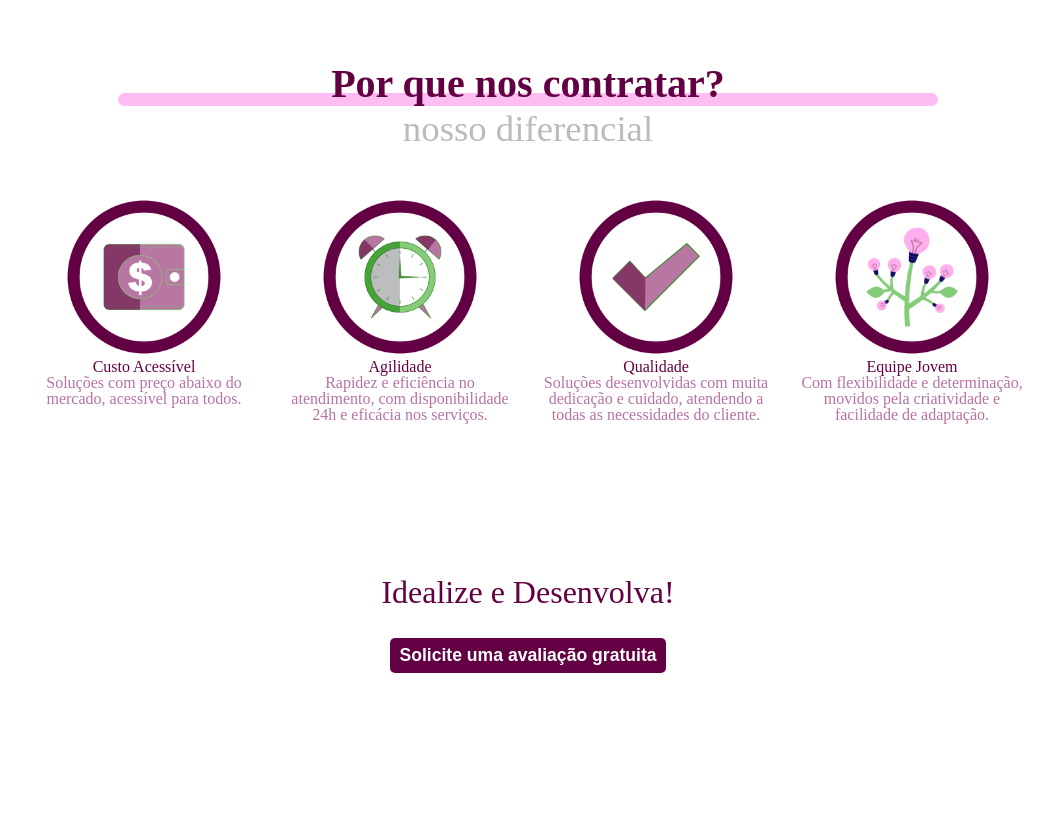
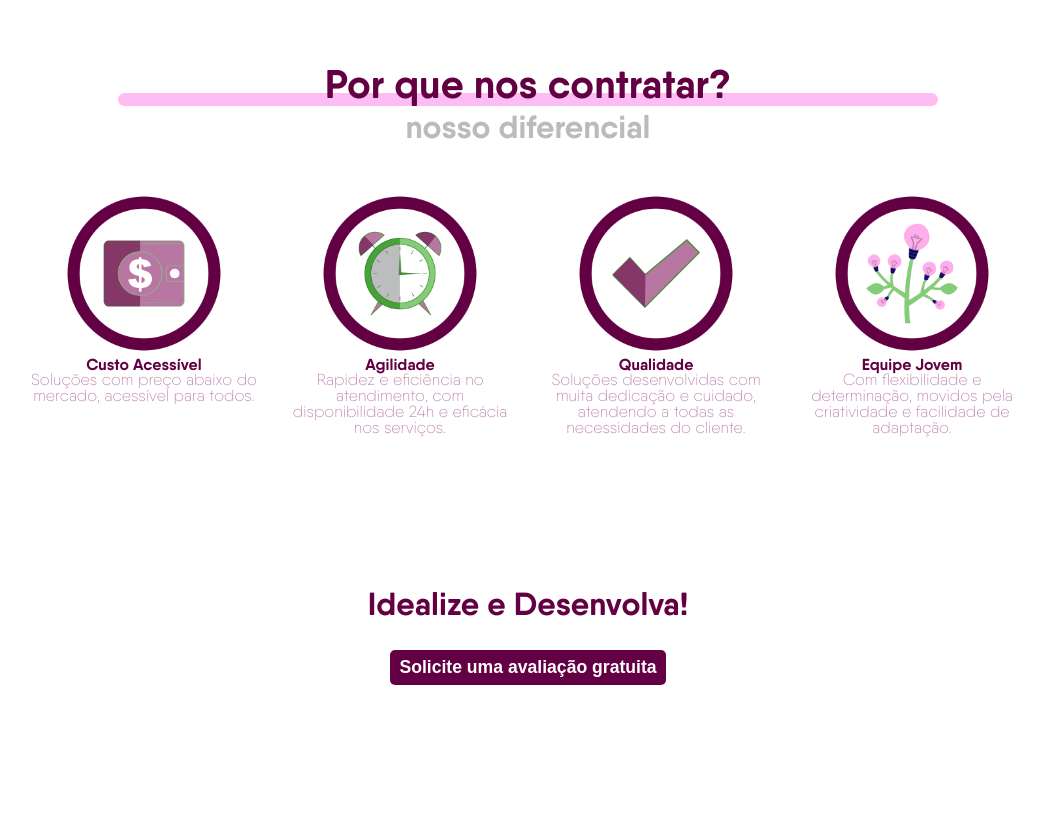
Before and after one commit to Beets-Jr/nosso-site, a PHP site: page / in a window 1280 px wide. Shown: the whole page, without its empty margins (112-1165 px from the left). Before the commit the page ends 673 px from the top, so only its background shows below. Run offline with PHP 8.4, Linux system fonts and the light colour scheme.

Commit message:
Inclusão da fonte Qanelas

```diff
--- a/css/style.css
+++ b/css/style.css
@@ -1,3 +1,23 @@
+/* FONTE */
+
+@font-face {
+    font-family: Qanelas-light;
+    src: url(../QanelasSoftUltraLight.otf)
+}
+
+@font-face {
+    font-family: Qanelas-bold;
+    src: url(../QanelasSoftBold.otf)
+}
+
+body {
+    font-family: 'Qanelas-bold';
+}
+
+.soft{
+    font-family: 'Qanelas-light';
+}
+
 #diferencial {
     margin: 5% 10%;
     text-align: center;
@@ -22,7 +42,7 @@
 
 #subtitulo-diferencial {
     color: #bbb;
-    font-size: 2.3em;
+    font-size: 2em;
     line-height: 80%;
     margin-bottom: 5%;
 }
--- a/index.html
+++ b/index.html
@@ -21,22 +21,22 @@
             <li class="item-lista-diferenciais">
                 <img class="imagens-redondas" src="img/custo.png" alt="carteira de cor roxa, representando o custo.">
                 <h5 class="nome-diferencial">Custo Acessível</h5>
-                <p class="desc-diferencial">Soluções com preço abaixo do mercado, acessível para todos.</p>
+                <p class="desc-diferencial soft">Soluções com preço abaixo do mercado, acessível para todos.</p>
             </li>
             <li class="item-lista-diferenciais">
                 <img class="imagens-redondas" src="img/agilidade.png" alt="relógio de cabeceira nas cores verdes e roxa, representando a agilidade.">
                 <h5 class="nome-diferencial">Agilidade</h5>
-                <p class="desc-diferencial">Rapidez e eficiência no atendimento, com disponibilidade 24h e eficácia nos serviços.</p>
+                <p class="desc-diferencial soft">Rapidez e eficiência no atendimento, com disponibilidade 24h e eficácia nos serviços.</p>
             </li>
             <li class="item-lista-diferenciais">
                 <img class="imagens-redondas" src="img/qualidade.png" alt="símbolo de correto na cor roxa, representando a qualidade.">
                 <h5 class="nome-diferencial">Qualidade</h5>
-                <p class="desc-diferencial">Soluções desenvolvidas com muita dedicação e cuidado, atendendo a todas as necessidades do cliente.</p>
+                <p class="desc-diferencial soft">Soluções desenvolvidas com muita dedicação e cuidado, atendendo a todas as necessidades do cliente.</p>
             </li>
             <li class="item-lista-diferenciais">
                 <img class="imagens-redondas" src="img/jovens.png" alt="Planta verde ramificada com folhas e lâmpadas rosas no lugar de flores">
                 <h5 class="nome-diferencial">Equipe Jovem</h5>
-                <p class="desc-diferencial">Com flexibilidade e determinação, movidos pela criatividade e facilidade de adaptação.</p>
+                <p class="desc-diferencial soft">Com flexibilidade e determinação, movidos pela criatividade e facilidade de adaptação.</p>
             </li>
         </ul>
 
```
Also changed, not shown: QanelasSoftBold.otf (added), QanelasSoftUltraLight.otf (added).
